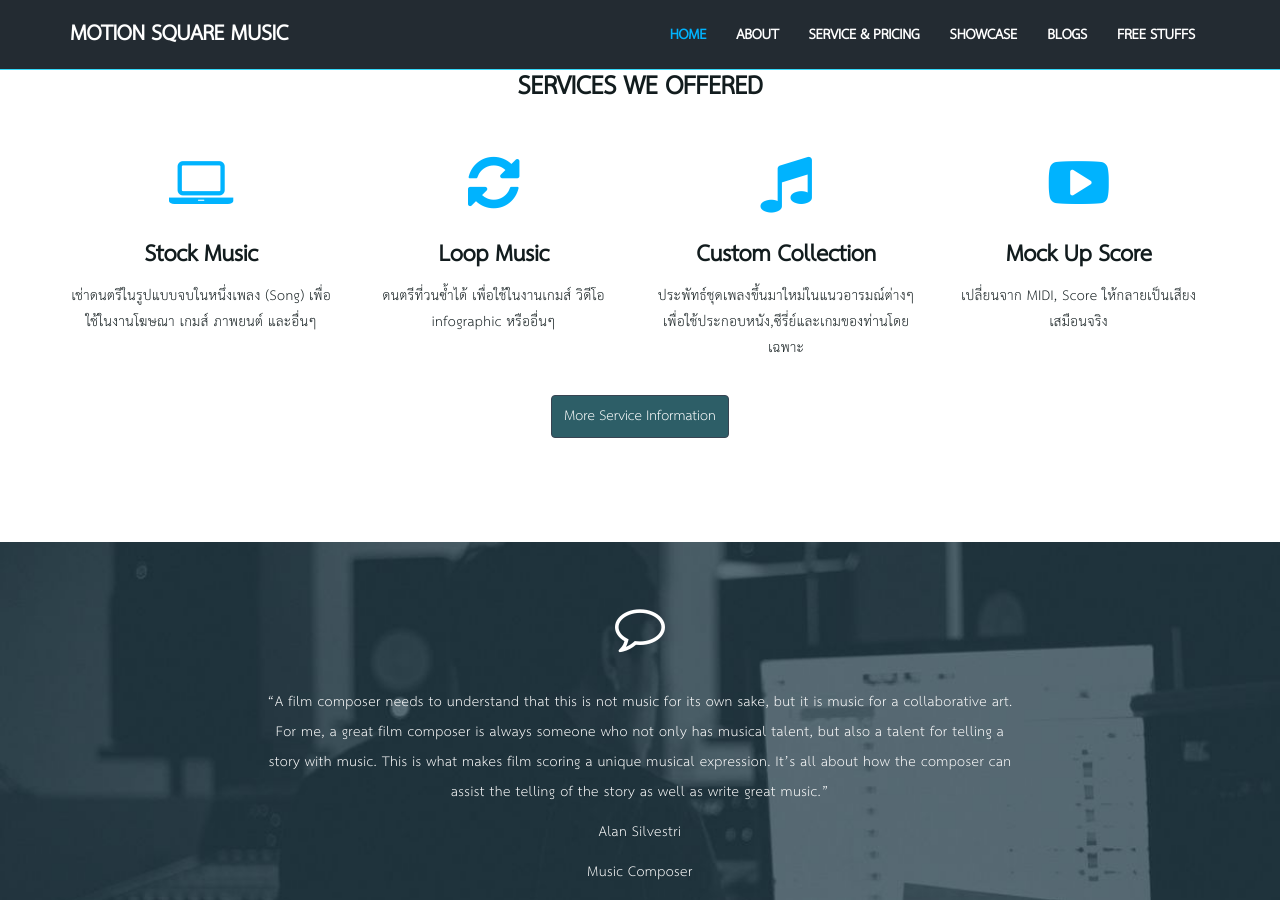
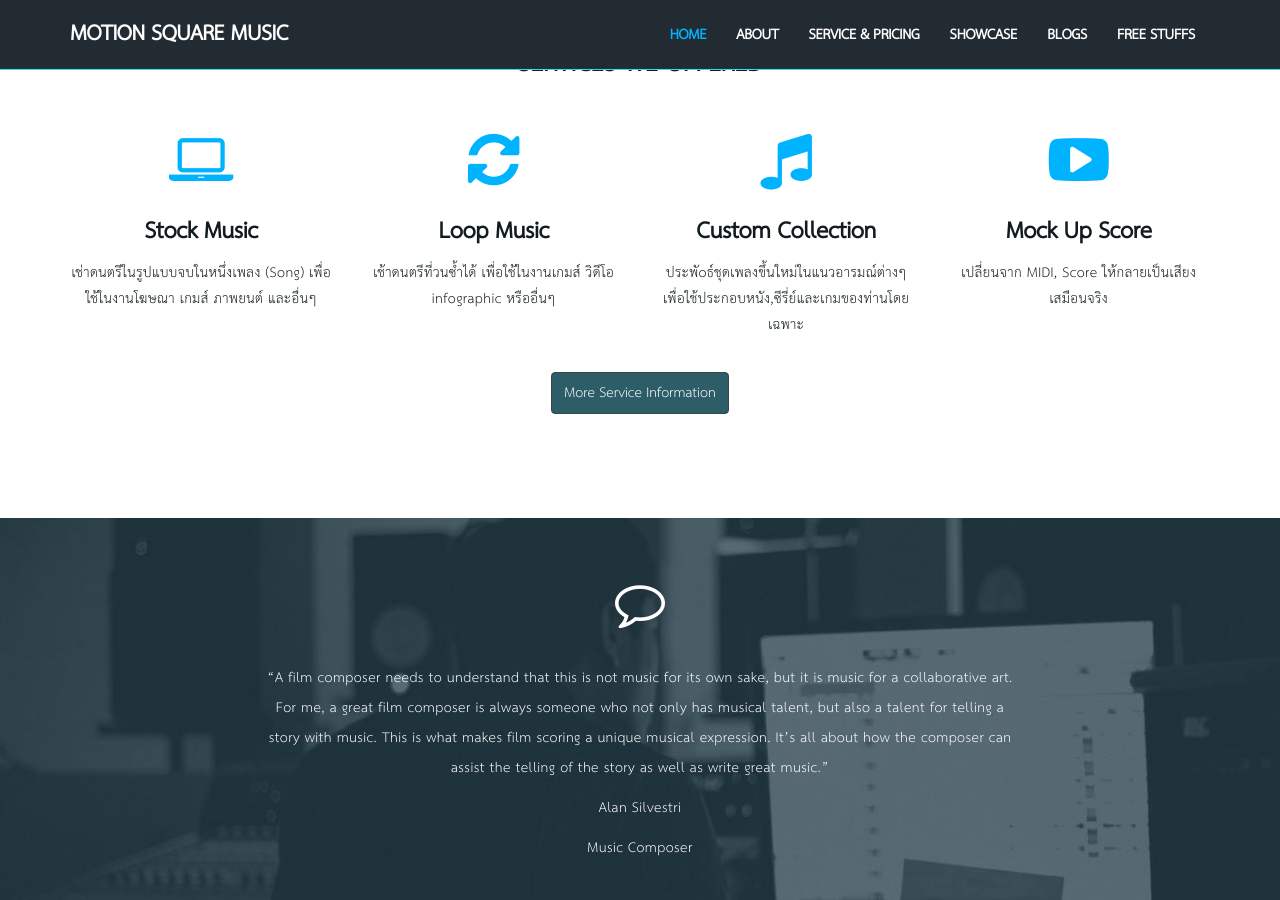
Before and after one commit to motionsquaremusic/motionsquaremusic.github.io, a Jekyll site: the page built from index.html, in a window 1280 px wide and 900 px high, scrolled down 2182 px. Built offline with Jekyll 4.4.1, drawn with Linux system fonts in a browser that asks for light colours; nearby versions of some CDN libraries; comment, search, counter and statistics services are not loaded.

Commit message:
little content edit

```diff
--- a/index.html
+++ b/index.html
@@ -32,9 +32,9 @@
 <div class="container">
   <div class="row">
     <div class=" [ col-lg-12 col-md-12 col-sm-12 col-xs-12 ] text-center">
-      <h1>เคยไหมที่ต้องขโมยเพลงบนอินเตอร์เน็ตมาใช้</h1>
+      <h2>เคยไหมที่ต้องขโมยเพลงบนอินเตอร์เน็ตมาใช้</h2>
       <br/>
-      <h3>เคยไหมที่ไม่สามารถหาเพลงที่ถูกใจมาใช้ในงานของคุณได้ซะที?</h3>
+      <h4>เคยไหมที่ไม่สามารถหาเพลงที่ถูกใจมาใช้ในงานของคุณได้ซะที?</h4>
     </div>
     </div>
   </div>
@@ -190,13 +190,13 @@
       <div class=" [ col-lg-3 col-md-3 col-sm-6 col-xs-12 ] service-item">
         <i class="fa fa-refresh"></i>
         <h4>Loop Music</h4>
-        <p>ดนตรีที่วนซ้ำได้ เพื่อใช้ในงานเกมส์ วิดีโอ infographic หรืออื่นๆ</p>
+        <p>เช้าดนตรีที่วนซ้ำได้ เพื่อใช้ในงานเกมส์ วิดีโอ infographic หรืออื่นๆ</p>
       </div>
 
       <div class=" [ col-lg-3 col-md-3 col-sm-6 col-xs-12 ] service-item">
         <i class="fa fa-music"></i>
         <h4>Custom Collection</h4>
-        <p>ประพัทธ์ชุดเพลงขึ้นมาใหม่ในแนวอารมณ์ต่างๆเพื่อใช้ประกอบหนัง,ซีรี่ย์และเกมของท่านโดยเฉพาะ</p>
+        <p>ประพัoธ์ชุดเพลงขึ้นใหม่ในแนวอารมณ์ต่างๆเพื่อใช้ประกอบหนัง,ซีรี่ย์และเกมของท่านโดยเฉพาะ</p>
       </div>
 
       <div class=" [ col-lg-3 col-md-3 col-sm-6 col-xs-12 ] service-item">
```
Also changed, not shown: services/index.html (+9 -1 lines).
